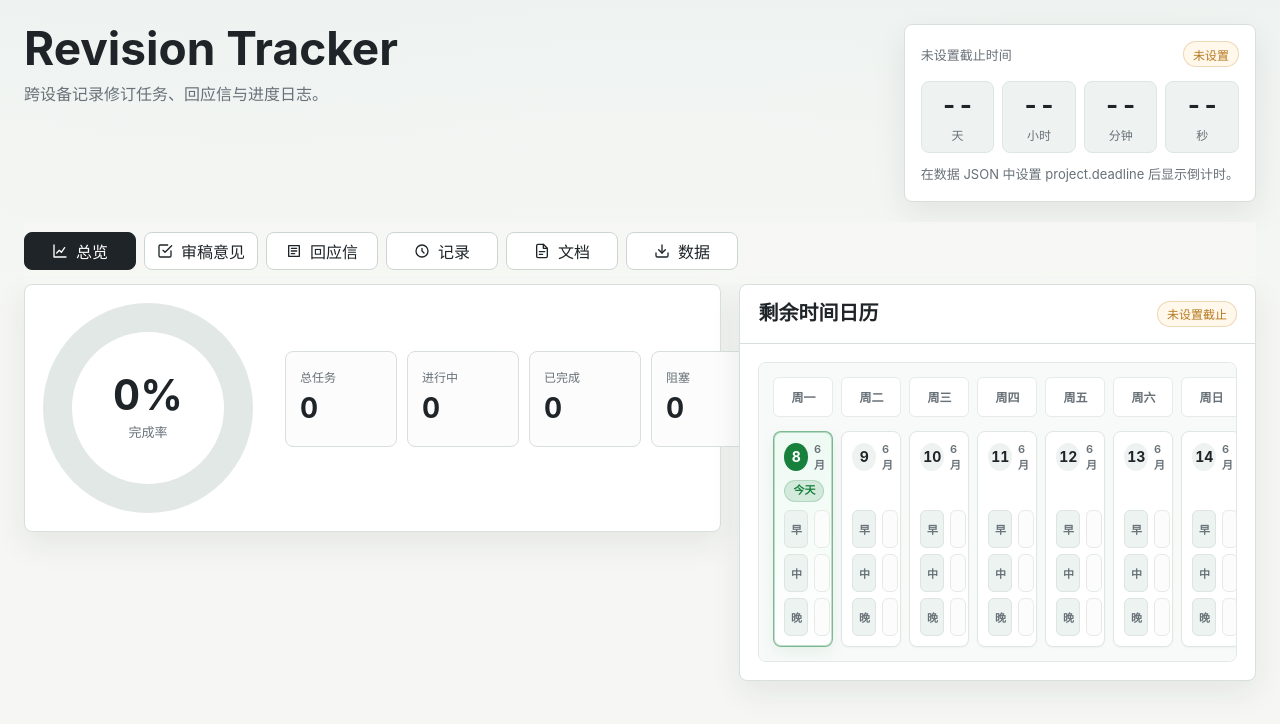
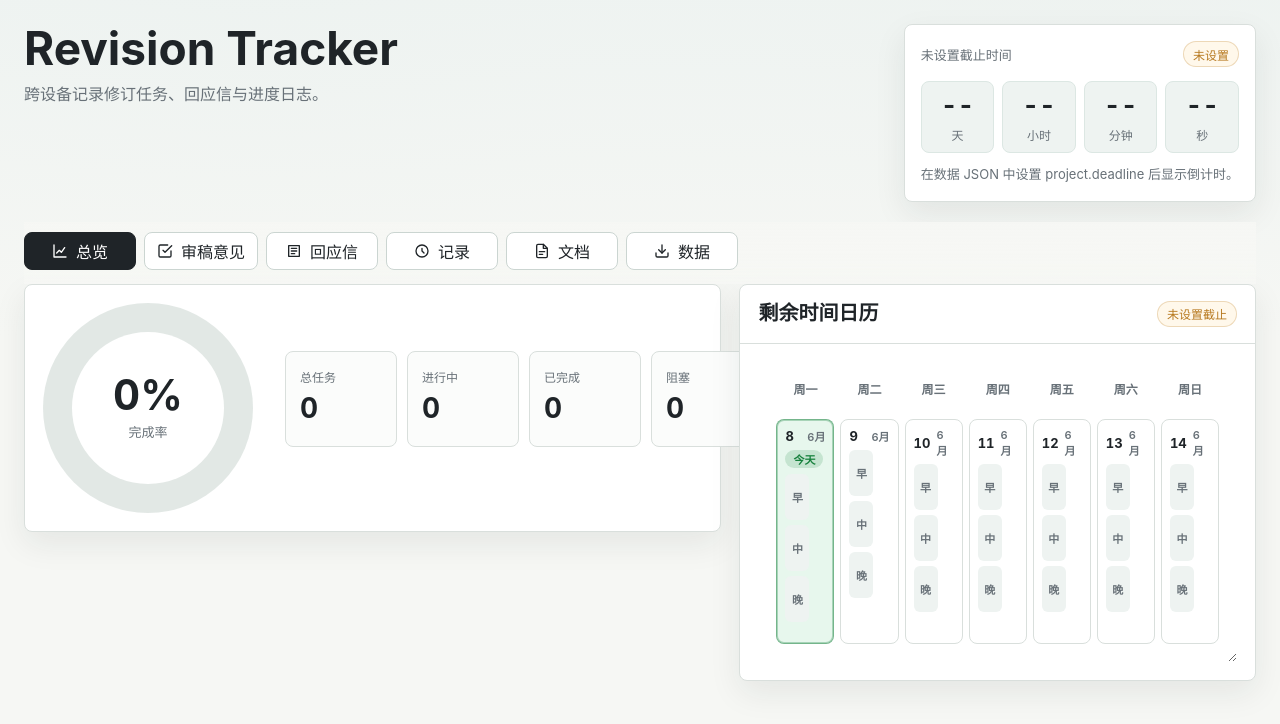
Before and after one commit to qiutao20/revise_tool, a plain HTML site: page revise-progress.html in a window 1280 px wide. Drawn offline with Linux system fonts and the light colour scheme.

Commit message:
Revert "Polish overview calendar"
This reverts commit a3efe5c899a95bfcf593df7920e3f3b06b3842d6.

```diff
--- a/revise-progress.html
+++ b/revise-progress.html
@@ -479,77 +479,104 @@
 
     .remaining-calendar {
       display: grid;
-      gap: 12px;
-      padding: 14px;
+      gap: 10px;
+      padding: 18px;
       width: 100%;
       min-width: 360px;
       min-height: 300px;
+      resize: both;
       overflow: auto;
-      background: #f8faf9;
-      border: 1px solid #e2e8e4;
-      border-radius: var(--radius);
     }
 
     .calendar-weekdays,
     .calendar-grid {
       display: grid;
-      grid-template-columns: repeat(7, minmax(60px, 1fr));
-      gap: 8px;
-    }
-
-    .calendar-weekdays {
-      position: sticky;
-      top: 0;
-      z-index: 1;
-      padding-bottom: 2px;
-      background: #f8faf9;
+      grid-template-columns: repeat(7, minmax(0, 1fr));
+      gap: 6px;
     }
 
     .calendar-weekdays span {
-      min-height: 28px;
-      display: grid;
-      place-items: center;
       color: var(--muted);
       font-size: 12px;
       text-align: center;
       font-weight: 700;
-      border: 1px solid #e5ebe7;
-      border-radius: 6px;
-      background: #fff;
     }
 
     .calendar-day {
-      min-height: 168px;
-      padding: 10px;
-      border: 1px solid #dfe7e3;
+      min-height: 184px;
+      padding: 8px;
+      border: 1px solid var(--line);
       border-radius: var(--radius);
       background: #fff;
       display: grid;
-      grid-template-rows: auto auto minmax(0, 1fr);
       align-content: start;
-      gap: 8px;
-      box-shadow: 0 1px 2px rgba(31, 36, 40, 0.04);
+      gap: 6px;
     }
 
     .calendar-day.past {
-      background: #f7f8f6;
+      background: #f2f4f2;
       color: var(--muted);
     }
 
     .calendar-day.today {
       border-color: rgba(22, 128, 60, 0.55);
-      background: linear-gradient(180deg, #eefaf3, #fff);
-      box-shadow: inset 0 0 0 1px rgba(22, 128, 60, 0.26), 0 6px 16px rgba(22, 128, 60, 0.08);
+      background: #e7f7ed;
+      box-shadow: inset 0 0 0 1px rgba(22, 128, 60, 0.3);
+    }
+
+    .calendar-marks {
+      display: flex;
+      flex-wrap: wrap;
+      gap: 4px;
+    }
+
+    .calendar-mark {
+      display: inline-flex;
+      align-items: center;
+      padding: 1px 8px;
+      border-radius: 999px;
+      font-size: 11px;
+      font-weight: 600;
+      background: var(--surface-2);
+      color: var(--muted);
+    }
+
+    .calendar-mark.today {
+      background: rgba(22, 128, 60, 0.16);
+      color: var(--done);
+    }
+
+    .calendar-mark.deadline {
+      background: rgba(180, 35, 24, 0.12);
+      color: var(--danger);
+    }
+
+    .calendar-slots {
+      display: grid;
+      gap: 5px;
+    }
+
+    .calendar-slot {
+      display: grid;
+      grid-template-columns: 24px minmax(0, 1fr);
+      gap: 6px;
+      align-items: stretch;
+    }
+
+    .calendar-slot-label {
+      display: flex;
+      align-items: center;
+      justify-content: center;
+      font-size: 11px;
+      font-weight: 700;
+      color: var(--muted);
+      background: var(--surface-2);
+      border-radius: 6px;
     }
 
     .calendar-day.deadline {
       border-color: rgba(180, 35, 24, 0.35);
-      background: linear-gradient(180deg, #fff7f5, #fff);
-    }
-
-    .calendar-day.today.deadline {
-      border-color: rgba(180, 35, 24, 0.5);
-      background: linear-gradient(180deg, #fff7f5, #eefaf3);
+      background: #fff7f5;
     }
 
     .calendar-date {
@@ -562,117 +589,31 @@
       font-weight: 700;
     }
 
-    .calendar-date span {
-      width: 28px;
-      height: 28px;
-      display: grid;
-      place-items: center;
-      border-radius: 50%;
-      background: var(--surface-2);
-      color: var(--ink);
-      font-size: 14px;
-    }
-
-    .calendar-day.today .calendar-date span {
-      background: var(--done);
-      color: #fff;
-    }
-
-    .calendar-day.deadline .calendar-date span {
-      background: var(--danger);
-      color: #fff;
-    }
-
     .calendar-date small {
       color: var(--muted);
       font-size: 11px;
       font-weight: 600;
     }
 
-    .calendar-marks {
-      min-height: 22px;
-      display: flex;
-      flex-wrap: wrap;
-      align-content: flex-start;
-      gap: 5px;
-    }
-
-    .calendar-mark {
-      min-height: 22px;
-      display: inline-flex;
-      align-items: center;
-      padding: 1px 8px;
-      border: 1px solid transparent;
-      border-radius: 999px;
-      font-size: 11px;
-      font-weight: 700;
-      line-height: 1.2;
-      background: var(--surface-2);
-      color: var(--muted);
-    }
-
-    .calendar-mark.today {
-      background: rgba(22, 128, 60, 0.14);
-      border-color: rgba(22, 128, 60, 0.18);
-      color: var(--done);
-    }
-
-    .calendar-mark.deadline {
-      background: rgba(180, 35, 24, 0.1);
-      border-color: rgba(180, 35, 24, 0.14);
-      color: var(--danger);
-    }
-
-    .calendar-slots {
-      display: grid;
-      align-self: stretch;
-      gap: 6px;
-    }
-
-    .calendar-slot {
-      min-height: 34px;
-      display: grid;
-      grid-template-columns: 24px minmax(0, 1fr);
-      gap: 6px;
-      align-items: stretch;
-    }
-
-    .calendar-slot-label {
-      display: flex;
-      align-items: center;
-      justify-content: center;
-      font-size: 11px;
-      font-weight: 700;
-      color: var(--muted);
-      background: #edf3f0;
-      border: 1px solid #dde6e1;
+    .calendar-note {
+      min-height: 44px;
+      padding: 5px 6px;
+      border: 1px dashed transparent;
       border-radius: 6px;
-    }
-
-    .calendar-note {
-      min-height: 34px;
-      max-height: 64px;
-      overflow: auto;
-      padding: 5px 7px;
-      border: 1px solid #e5ebe7;
-      border-radius: 6px;
-      background: #fbfcfb;
       color: var(--ink);
       font-size: 12px;
-      line-height: 1.35;
+      line-height: 1.4;
       white-space: pre-wrap;
-      overflow-wrap: anywhere;
       outline: none;
     }
 
     .calendar-note:focus {
       border-color: rgba(15, 118, 110, 0.38);
-      background: #fff;
-      box-shadow: 0 0 0 2px rgba(15, 118, 110, 0.09);
+      background: #f5faf8;
     }
 
     .calendar-slot .calendar-note {
-      min-height: 34px;
+      min-height: 46px;
     }
 
     .badge {
@@ -2217,6 +2158,12 @@
       const remainingDays = deadline ? Math.max(0, Math.ceil((deadline - new Date()) / 86400000)) : null;
       $("#nextMilestone").textContent = deadline ? (remainingDays ? `剩余 ${remainingDays} 天` : "已到截止") : "未设置截止";
 
+      const milestoneMap = new Map();
+      (state.milestones || defaultMilestones).forEach(item => {
+        if (!milestoneMap.has(item.date)) milestoneMap.set(item.date, []);
+        milestoneMap.get(item.date).push(item.title);
+      });
+
       const days = [];
       for (let day = calendarStart; day <= calendarEnd; day = addDays(day, 1)) {
         days.push(new Date(day));
@@ -2235,11 +2182,14 @@
         const isDeadline = deadline && sameLocalDay(day, deadlineDay);
         const marks = [
           ...(isToday ? [{ cls: "today", text: "今天" }] : []),
+          ...(milestoneMap.get(key) || []).map(title => ({ cls: "", text: title })),
           ...(isDeadline ? [{ cls: "deadline", text: "截止" }] : [])
         ];
-        const marksHtml = `<div class="calendar-marks">${marks
-          .map(mark => `<span class="calendar-mark${mark.cls ? ` ${mark.cls}` : ""}">${escapeHtml(mark.text)}</span>`)
-          .join("")}</div>`;
+        const marksHtml = marks.length
+          ? `<div class="calendar-marks">${marks
+              .map(mark => `<span class="calendar-mark${mark.cls ? ` ${mark.cls}` : ""}">${escapeHtml(mark.text)}</span>`)
+              .join("")}</div>`
+          : "";
         const slotsHtml = slots.map(slot => {
           const slotKey = `${key}@${slot.id}`;
           const note = Object.prototype.hasOwnProperty.call(state.calendarNotes || {}, slotKey)
```
Also changed, not shown: index.html (+82 -132 lines).
